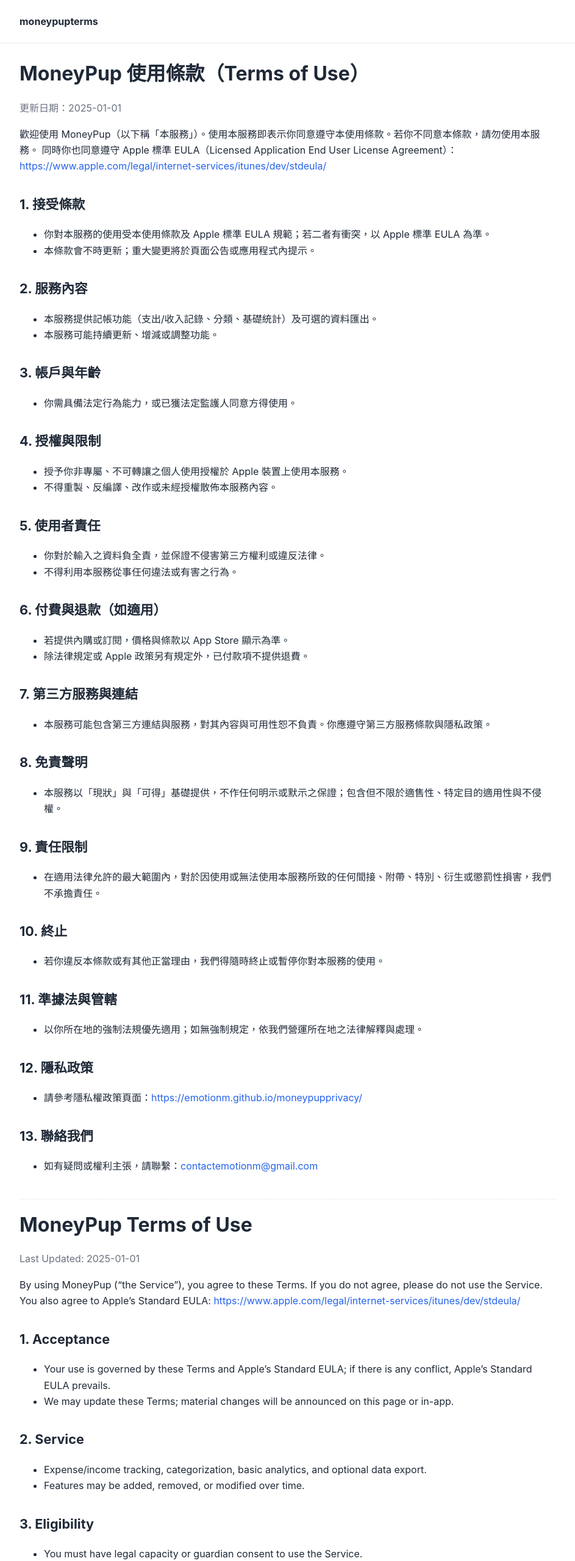
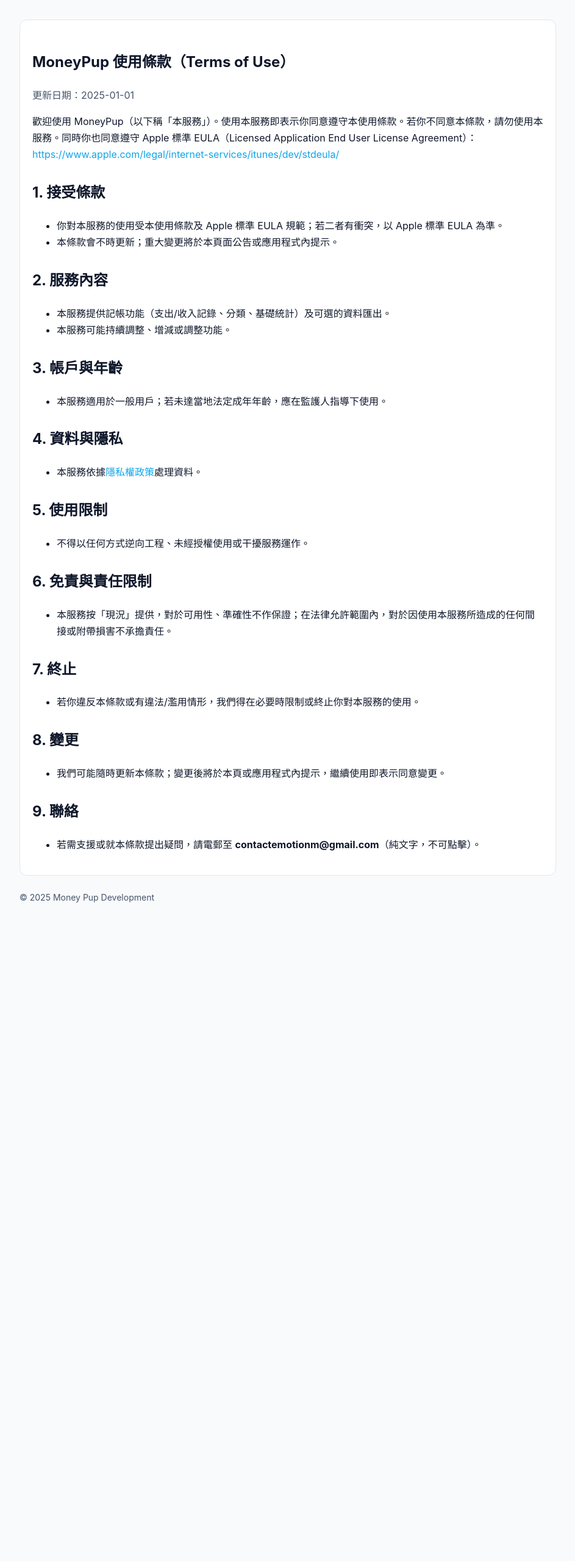
Before and after one commit to EmotionM/moneypupterms, a plain HTML site: page index.html in a window 1280 px wide. Shown: the top 2560 px of the page at 61% size, without its empty margins (168-1111 px from the left). After the commit the page ends 1516 px from the top, so only its background shows below. Drawn offline with Linux system fonts and the light colour scheme.

Commit message:
Update index.html

```diff
--- a/index.html
+++ b/index.html
@@ -2,214 +2,101 @@
 <html lang="zh-Hant">
 <head>
   <meta charset="utf-8" />
-  <meta name="viewport" content="width=device-width, initial-scale=1" />
-  <title>MoneyPup 使用條款 | MoneyPup Terms of Use</title>
-  <meta name="description" content="MoneyPup 使用條款（Terms of Use）。" />
+  <meta name="viewport" content="width=device-width,initial-scale=1" />
+  <title>MoneyPup 使用條款（Terms of Use）</title>
+  <meta name="description" content="MoneyPup 使用條款（Terms of Use）" />
   <style>
-    :root {
+    :root{
+      color-scheme: light dark;
+      --bg: #0f172a;
+      --card: #1e293b;
+      --text: #e2e8f0;
+      --muted:#94a3b8;
+      --link:#38bdf8;
+      --border:#334155;
       --maxw: 880px;
-      --fg: #1f2937;
-      --muted: #6b7280;
-      --link: #2563eb;
-      --border: #e5e7eb;
     }
-    html, body { margin: 0; padding: 0; font-family: -apple-system, BlinkMacSystemFont, "Segoe UI", Roboto, "Noto Sans TC", "Noto Sans", "Helvetica Neue", Arial, "PingFang TC", "Heiti TC", sans-serif; color: var(--fg); line-height: 1.65; }
-    header { border-bottom: 1px solid var(--border); background: #fff; }
-    header .wrap { max-width: var(--maxw); margin: 0 auto; padding: 22px 16px; }
-    main { max-width: var(--maxw); margin: 0 auto; padding: 24px 16px 64px; }
-    h1 { font-size: 2rem; margin: 0 0 0.25rem; }
-    h2 { margin-top: 2rem; font-size: 1.35rem; }
-    p, li { font-size: 1rem; }
-    .muted { color: var(--muted); }
-    a { color: var(--link); text-decoration: none; }
-    a:hover { text-decoration: underline; }
-    .divider { height: 1px; background: var(--border); margin: 24px 0; }
-    .lang { margin-top: 40px; padding-top: 16px; border-top: 1px dashed var(--border); }
-    footer { border-top: 1px solid var(--border); color: var(--muted); font-size: 0.95rem; }
-    footer .wrap { max-width: var(--maxw); margin: 0 auto; padding: 16px; }
-    @media print {
-      a { color: inherit; text-decoration: none; }
-      header, footer { border: 0; }
+    @media (prefers-color-scheme: light){
+      :root{
+        --bg:#f8fafc;
+        --card:#ffffff;
+        --text:#0f172a;
+        --muted:#475569;
+        --link:#0ea5e9;
+        --border:#e5e7eb;
       }
+    }
+    html,body{ margin:0; background:var(--bg); color:var(--text);
+      font-family:-apple-system,BlinkMacSystemFont,"Segoe UI",Roboto,"Noto Sans TC","PingFang TC","Heiti TC","Microsoft JhengHei",Arial,sans-serif;
+      line-height:1.7;
+    }
+    .container{ max-width:var(--maxw); margin:32px auto; padding:0 16px; }
+    .card{ background:var(--card); border:1px solid var(--border); border-radius:12px; padding:20px; }
+    h1,h2,h3{ margin-top:1.2em; }
+    .muted{ color:var(--muted); }
+    a{ color:var(--link); text-decoration:none; }
+    footer{ color:var(--muted); margin:24px 0 8px; font-size:14px; }
   </style>
 </head>
 <body>
-  <header>
-    <div class="wrap">
-      <strong>moneypupterms</strong>
-    </div>
-  </header>
-
-  <main>
+  <main class="container">
+    <article class="card">
       <h1>MoneyPup 使用條款（Terms of Use）</h1>
       <p class="muted">更新日期：2025-01-01</p>
 
-    <p>
-      歡迎使用 MoneyPup（以下稱「本服務」）。使用本服務即表示你同意遵守本使用條款。若你不同意本條款，請勿使用本服務。
-      同時你也同意遵守 Apple 標準 EULA（Licensed Application End User License Agreement）：
+      <p>歡迎使用 MoneyPup（以下稱「本服務」）。使用本服務即表示你同意遵守本使用條款。若你不同意本條款，請勿使用本服務。同時你也同意遵守 Apple 標準 EULA（Licensed Application End User License Agreement）：<br />
         <a href="https://www.apple.com/legal/internet-services/itunes/dev/stdeula/" target="_blank" rel="noopener">https://www.apple.com/legal/internet-services/itunes/dev/stdeula/</a>
       </p>
 
       <h2>1. 接受條款</h2>
       <ul>
         <li>你對本服務的使用受本使用條款及 Apple 標準 EULA 規範；若二者有衝突，以 Apple 標準 EULA 為準。</li>
-      <li>本條款會不時更新；重大變更將於頁面公告或應用程式內提示。</li>
+        <li>本條款會不時更新；重大變更將於本頁面公告或應用程式內提示。</li>
       </ul>
 
       <h2>2. 服務內容</h2>
       <ul>
         <li>本服務提供記帳功能（支出/收入記錄、分類、基礎統計）及可選的資料匯出。</li>
-      <li>本服務可能持續更新、增減或調整功能。</li>
+        <li>本服務可能持續調整、增減或調整功能。</li>
       </ul>
 
       <h2>3. 帳戶與年齡</h2>
       <ul>
-      <li>你需具備法定行為能力，或已獲法定監護人同意方得使用。</li>
+        <li>本服務適用於一般用戶；若未達當地法定成年年齡，應在監護人指導下使用。</li>
       </ul>
 
-    <h2>4. 授權與限制</h2>
+      <h2>4. 資料與隱私</h2>
       <ul>
-      <li>授予你非專屬、不可轉讓之個人使用授權於 Apple 裝置上使用本服務。</li>
-      <li>不得重製、反編譯、改作或未經授權散佈本服務內容。</li>
+        <li>本服務依據<a href="https://emotionm.github.io/moneypupprivacy/" target="_blank" rel="noopener">隱私權政策</a>處理資料。</li>
       </ul>
 
-    <h2>5. 使用者責任</h2>
+      <h2>5. 使用限制</h2>
       <ul>
-      <li>你對於輸入之資料負全責，並保證不侵害第三方權利或違反法律。</li>
-      <li>不得利用本服務從事任何違法或有害之行為。</li>
+        <li>不得以任何方式逆向工程、未經授權使用或干擾服務運作。</li>
       </ul>
 
-    <h2>6. 付費與退款（如適用）</h2>
+      <h2>6. 免責與責任限制</h2>
       <ul>
-      <li>若提供內購或訂閱，價格與條款以 App Store 顯示為準。</li>
-      <li>除法律規定或 Apple 政策另有規定外，已付款項不提供退費。</li>
+        <li>本服務按「現況」提供，對於可用性、準確性不作保證；在法律允許範圍內，對於因使用本服務所造成的任何間接或附帶損害不承擔責任。</li>
       </ul>
 
-    <h2>7. 第三方服務與連結</h2>
+      <h2>7. 終止</h2>
       <ul>
-      <li>本服務可能包含第三方連結與服務，對其內容與可用性恕不負責。你應遵守第三方服務條款與隱私政策。</li>
+        <li>若你違反本條款或有違法/濫用情形，我們得在必要時限制或終止你對本服務的使用。</li>
       </ul>
 
-    <h2>8. 免責聲明</h2>
+      <h2>8. 變更</h2>
       <ul>
-      <li>本服務以「現狀」與「可得」基礎提供，不作任何明示或默示之保證；包含但不限於適售性、特定目的適用性與不侵權。</li>
+        <li>我們可能隨時更新本條款；變更後將於本頁或應用程式內提示，繼續使用即表示同意變更。</li>
       </ul>
 
-    <h2>9. 責任限制</h2>
+      <h2>9. 聯絡</h2>
       <ul>
-      <li>在適用法律允許的最大範圍內，對於因使用或無法使用本服務所致的任何間接、附帶、特別、衍生或懲罰性損害，我們不承擔責任。</li>
+        <li>若需支援或就本條款提出疑問，請電郵至 <strong>contactemotionm@gmail.com</strong>（純文字，不可點擊）。</li>
       </ul>
+    </article>
 
-    <h2>10. 終止</h2>
-    <ul>
-      <li>若你違反本條款或有其他正當理由，我們得隨時終止或暫停你對本服務的使用。</li>
-    </ul>
-
-    <h2>11. 準據法與管轄</h2>
-    <ul>
-      <li>以你所在地的強制法規優先適用；如無強制規定，依我們營運所在地之法律解釋與處理。</li>
-    </ul>
-
-    <h2>12. 隱私政策</h2>
-    <ul>
-      <li>請參考隱私權政策頁面：<a href="https://emotionm.github.io/moneypupprivacy/" target="_blank" rel="noopener">https://emotionm.github.io/moneypupprivacy/</a></li>
-    </ul>
-
-    <h2>13. 聯絡我們</h2>
-    <ul>
-      <li>如有疑問或權利主張，請聯繫：<a href="mailto:contactemotionm@gmail.com">contactemotionm@gmail.com</a></li>
-    </ul>
-
-    <div class="lang">
-      <h1>MoneyPup Terms of Use</h1>
-      <p class="muted">Last Updated: 2025-01-01</p>
-
-      <p>
-        By using MoneyPup (“the Service”), you agree to these Terms. If you do not agree, please do not use the Service.
-        You also agree to Apple’s Standard EULA:
-        <a href="https://www.apple.com/legal/internet-services/itunes/dev/stdeula/" target="_blank" rel="noopener">https://www.apple.com/legal/internet-services/itunes/dev/stdeula/</a>
-      </p>
-
-      <h2>1. Acceptance</h2>
-      <ul>
-        <li>Your use is governed by these Terms and Apple’s Standard EULA; if there is any conflict, Apple’s Standard EULA prevails.</li>
-        <li>We may update these Terms; material changes will be announced on this page or in-app.</li>
-      </ul>
-
-      <h2>2. Service</h2>
-      <ul>
-        <li>Expense/income tracking, categorization, basic analytics, and optional data export.</li>
-        <li>Features may be added, removed, or modified over time.</li>
-      </ul>
-
-      <h2>3. Eligibility</h2>
-      <ul>
-        <li>You must have legal capacity or guardian consent to use the Service.</li>
-      </ul>
-
-      <h2>4. License and Restrictions</h2>
-      <ul>
-        <li>Non-exclusive, non-transferable personal-use license on Apple devices.</li>
-        <li>No reproduction, reverse engineering, modification, or distribution without authorization.</li>
-      </ul>
-
-      <h2>5. User Responsibilities</h2>
-      <ul>
-        <li>You are responsible for the data you input and for lawful use.</li>
-        <li>You must not use the Service for illegal or harmful activities.</li>
-      </ul>
-
-      <h2>6. Purchases and Refunds (if applicable)</h2>
-      <ul>
-        <li>Pricing/terms follow App Store display.</li>
-        <li>Except as required by law or Apple policy, payments are non-refundable.</li>
-      </ul>
-
-      <h2>7. Third-Party Services and Links</h2>
-      <ul>
-        <li>We are not responsible for third-party content/availability. Follow their terms and policies.</li>
-      </ul>
-
-      <h2>8. Disclaimer</h2>
-      <ul>
-        <li>The Service is provided “as is” and “as available,” without warranties of any kind.</li>
-      </ul>
-
-      <h2>9. Limitation of Liability</h2>
-      <ul>
-        <li>To the maximum extent permitted by law, we are not liable for indirect, incidental, special, consequential, or punitive damages.</li>
-      </ul>
-
-      <h2>10. Termination</h2>
-      <ul>
-        <li>We may suspend or terminate access at any time for violation of these Terms or other legitimate reasons.</li>
-      </ul>
-
-      <h2>11. Governing Law</h2>
-      <ul>
-        <li>Mandatory local consumer laws apply first; otherwise, laws of our operating jurisdiction govern.</li>
-      </ul>
-
-      <h2>12. Privacy Policy</h2>
-      <ul>
-        <li>See: <a href="https://emotionm.github.io/moneypupprivacy/" target="_blank" rel="noopener">https://emotionm.github.io/moneypupprivacy/</a></li>
-      </ul>
-
-      <h2>13. Contact</h2>
-      <ul>
-        <li>Questions or claims: <a href="mailto:contactemotionm@gmail.com">contactemotionm@gmail.com</a> </li>
-      </ul>
-    </div>
+    <footer>© 2025 Money Pup Development</footer>
   </main>
-
-  <footer>
-    <div class="wrap">
-      © <span id="y"></span> Money Pup Development. All rights reserved.
-    </div>
-  </footer>
-
-  <script>
-    document.getElementById('y').textContent = new Date().getFullYear();
-  </script>
 </body>
 </html>
```
Lines whose indentation alone changed are shown as unchanged.
